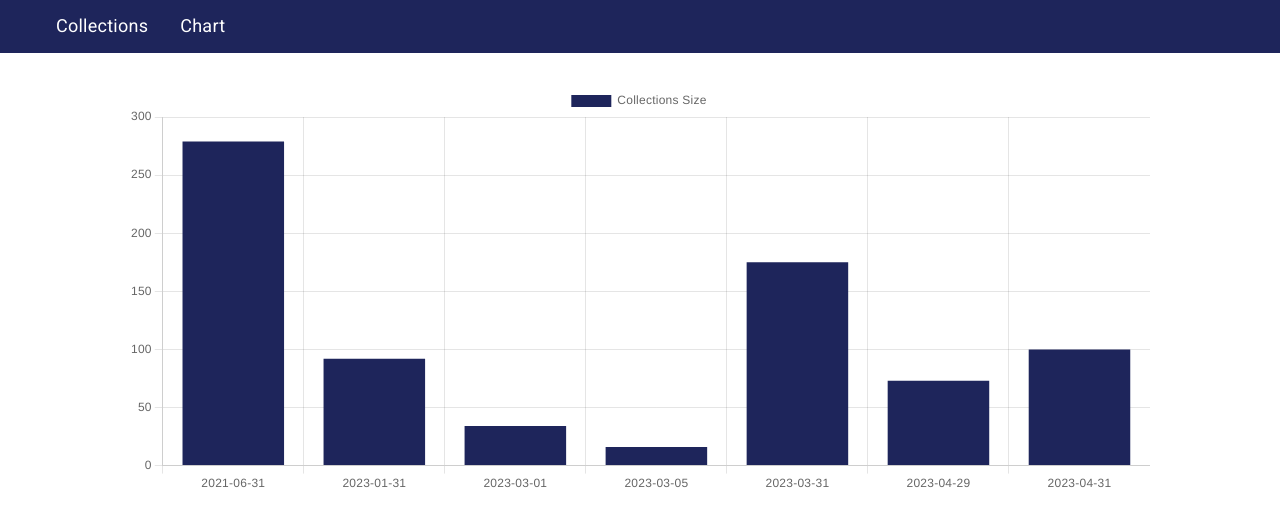
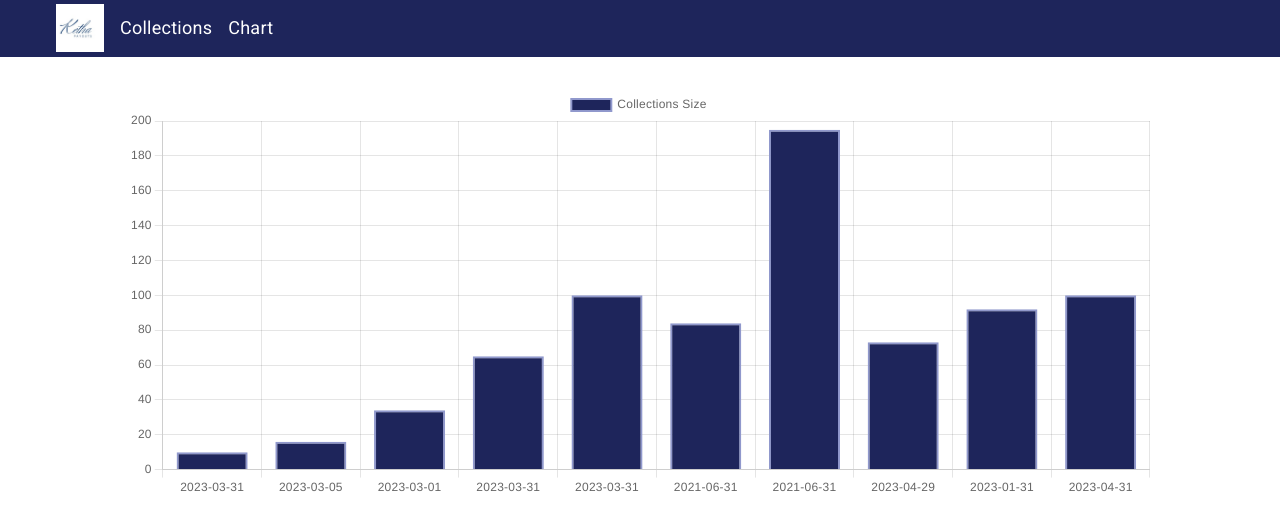
Before and after one commit to ketha-technologies/roy-okite, an Angular app: page /chart in a window 1280 px wide. Shown: the top 530 px of the page. Built offline with nearby package versions, Linux system fonts and the light colour scheme; data requests are answered from the project's data file.

Commit message:
:art: Use dynamic RESTapi data for chart
Use data fetched from the collections RESTapi to render the chart

```diff
--- a/src/app/app.component.css
+++ b/src/app/app.component.css
@@ -2,11 +2,13 @@
   display: flex;
   background-color: #1e255b;
   margin-top: 0%;
+  align-items: center;
 }
 
 li {
   list-style: none;
-  margin: 1rem;
+  /* margin: 1rem; */
+  margin-left: 1rem;
 }
 
 a {
@@ -15,3 +17,9 @@ a {
   font-weight: 400;
   color: white;
 }
+
+img {
+  height: 3rem;
+  width: auto;
+  margin-top: 0.25rem;
+}
--- a/src/app/app.component.html
+++ b/src/app/app.component.html
@@ -1,11 +1,10 @@
 <section>
   <article>
     <ul class="nav">
+      <li><a href="/"><img src="../assets/ketha-logo.jpg" /></a></li>
       <li><a href="/collections">Collections</a></li>
       <li><a href="/chart">Chart</a></li>
     </ul>
   </article>
-  <!-- <app-collections></app-collections>
-  <app-chart></app-chart> -->
   <router-outlet></router-outlet>
 </section>
--- a/src/app/pages/chart/chart.component.ts
+++ b/src/app/pages/chart/chart.component.ts
@@ -1,5 +1,6 @@
 import { Component, OnInit } from '@angular/core';
 import Chart from 'chart.js/auto';
+import { CollectionsapiService } from 'src/app/services/collectionsapi.service';
 
 
 @Component({
@@ -11,23 +12,41 @@ export class ChartComponent implements OnInit {
 
   public chart: any;
 
+  constructor(private service:CollectionsapiService) {}
+
+  chartData: any;
+  dateData: any[]=[];
+  sizeData: any[]=[];
+
   ngOnInit(): void {
-    this.createChart();
+    this.service.getAllCollections().subscribe(response => {
+      this.chartData = response;
+      if(this.chartData!=null) {
+        for(let i = 0; i < this.chartData.length; i++) {
+          console.log(this.chartData[i]);
+          this.dateData.push(this.chartData[i].collectionDate.slice(0, 10));
+          this.sizeData.push(this.chartData[i].collectionSize);
+        }
+        this.createChart(this.dateData, this.sizeData);
+      }
+    });
   }
 
-  createChart(){
+  createChart(dateData: any, sizeData: any){
 
     this.chart = new Chart("MyChart", {
-      type: 'bar', //this denotes tha type of chart
+      type: 'bar', //this denotes the type of chart
 
       data: {// values on X-Axis
-        labels: ['2021-06-31', '2023-01-31', '2023-03-01','2023-03-05',
-								 '2023-03-31', '2023-04-29', '2023-04-31' ],
+        labels: dateData,
 	       datasets: [
           {
             label: "Collections Size",
-            data: ['279','92', '34', '16', '175', '73', '100'],
-            backgroundColor: '#1e255b'
+            data: sizeData,
+            backgroundColor: '#1e255b',
+            borderColor: '#9098cc',
+            borderWidth: 2
+
           }
         ]
       },
```
